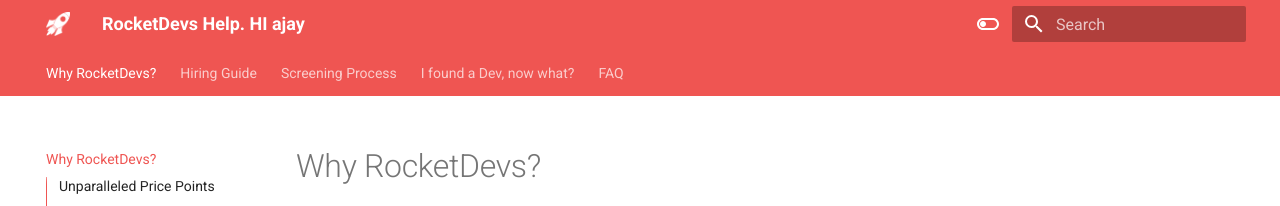
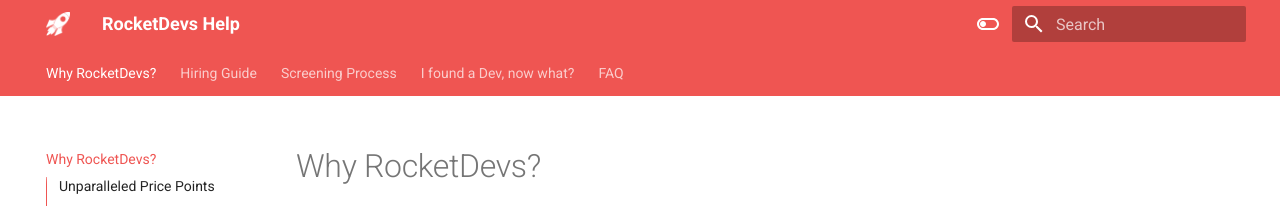
Before and after one commit to TheLastSultan/RocketDevsDocs, an MkDocs documentation site: the page built from docs/index.md, in a window 1280 px wide. Shown: the top 206 px of the page. Built offline with MkDocs 1.6.1 and Material for MkDocs 9.7.7, drawn with Linux system fonts in a browser that asks for light colours.

Commit message:
chore: remove hi ajay

```diff
--- a/mkdocs.yml
+++ b/mkdocs.yml
@@ -1,4 +1,4 @@
-site_name: RocketDevs Help. HI ajay
+site_name: RocketDevs Help
 site_url: https://rocketdevs.com
 theme:
   logo: assets/rockets.png
```
